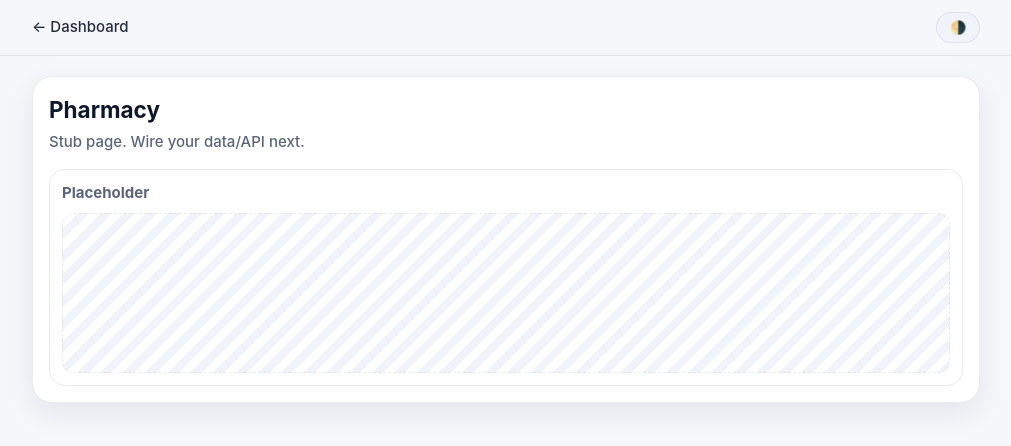
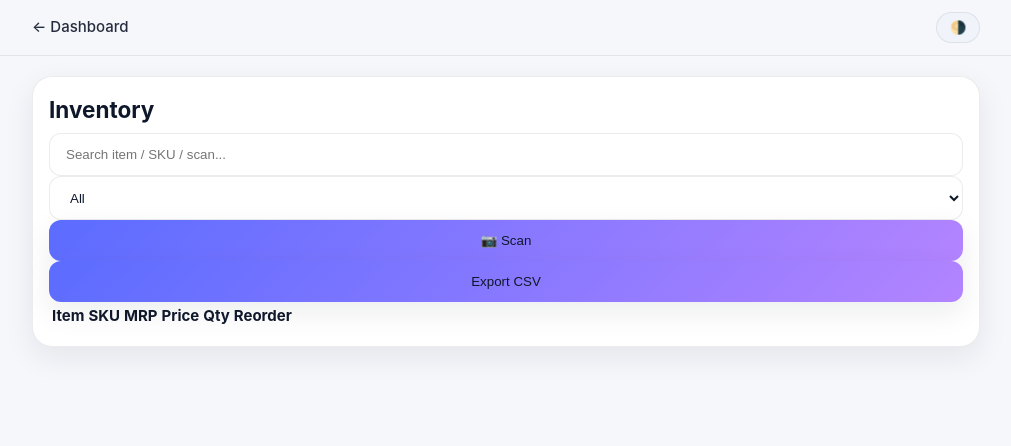
Before and after one commit to warangalonepoint/hospital-erp-starter, a plain HTML site: page pages/pharmacy.html in a window 1280 px wide. Shown: the whole page, without its empty margins (134-1145 px from the left). Drawn offline with Linux system fonts and the light colour scheme.

Commit message:
Update pharmacy.html

```diff
--- a/pages/pharmacy.html
+++ b/pages/pharmacy.html
@@ -15,11 +15,41 @@
     </nav>
   </header>
   <main class="container">
-    <section class="panel">
-      <h2 style="margin-bottom:.25rem">Pharmacy</h2>
-      <p>Stub page. Wire your data/API next.</p>
-      <div class="chart-block" style="margin-top:1rem"><h4>Placeholder</h4><div class="chart-placeholder"></div></div>
-    </section>
+   <section class="panel">
+  <h2>Inventory</h2>
+  <div class="controls">
+    <input class="input" id="qi" placeholder="Search item / SKU / scan..." />
+    <select class="input" id="stockFilter">
+      <option value="">All</option>
+      <option value="low">Low Stock (<=10)</option>
+      <option value="out">Out of Stock (=0)</option>
+    </select>
+    <button class="btn" id="scanBtn">📷 Scan</button>
+    <button class="btn" id="exportInvt">Export CSV</button>
+  </div>
+
+  <!-- Scanner modal -->
+  <div id="scanModal" style="display:none; position:fixed; inset:0; background:rgba(0,0,0,.55); backdrop-filter:blur(4px); z-index:50;">
+    <div style="max-width:720px;margin:6vh auto;background:var(--bg-soft);border:1px solid var(--ring);border-radius:18px;box-shadow:var(--shadow);padding:1rem;">
+      <div style="display:flex; align-items:center; gap:.5rem; margin-bottom:.5rem;">
+        <h3 style="flex:1;margin:0;">Scan barcode / QR</h3>
+        <button class="pill" id="switchCam">Switch Cam</button>
+        <button class="pill" id="closeScan">Close</button>
+      </div>
+      <video id="scanVideo" style="width:100%;border-radius:14px; background:black;aspect-ratio:16/9;"></video>
+      <div style="margin-top:.6rem;color:var(--muted);font-size:.9rem;">Tip: aim at the barcode; ensure lighting. USB scanners also work—just focus the search box and scan.</div>
+    </div>
+  </div>
+
+  <div class="table-wrap">
+    <table id="invnTable">
+      <thead><tr>
+        <th>Item</th><th>SKU</th><th>MRP</th><th>Price</th><th>Qty</th><th>Reorder</th>
+      </tr></thead>
+      <tbody></tbody>
+    </table>
+  </div>
+</section>
   </main>
   <script>
     const root = document.documentElement;
```
